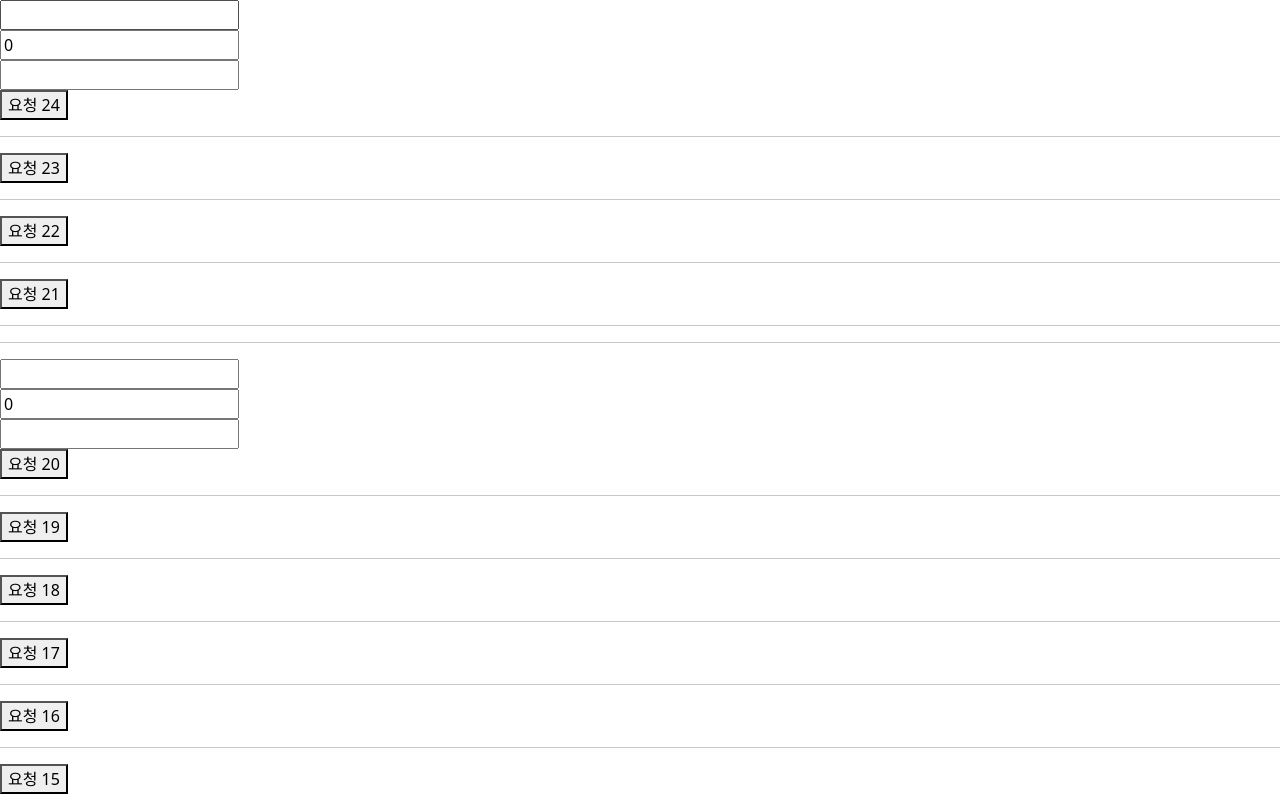
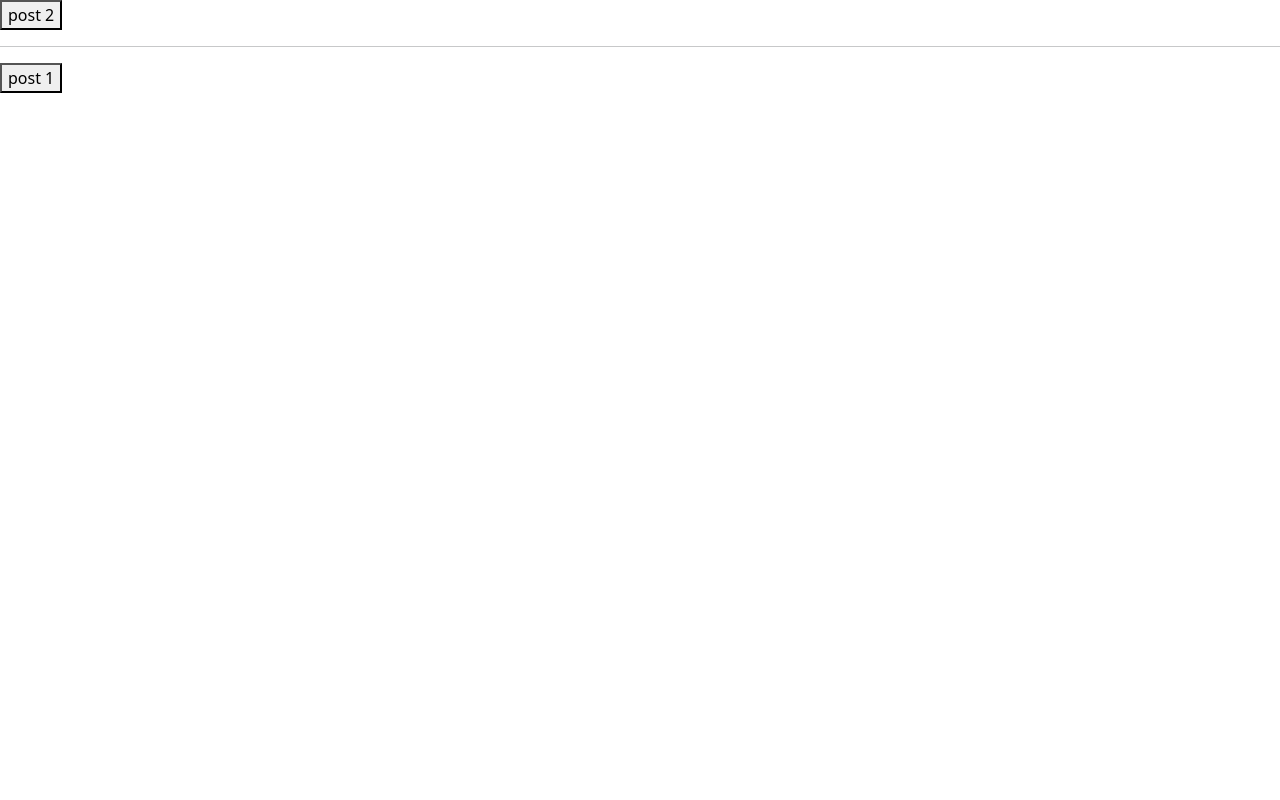
Before and after one commit to sebaek/react-20250630, a React (Vite) app: page / in a window 1280 px wide. Shown: the top 800 px of the page. Built offline with nearby package versions, Linux system fonts and the light colour scheme.

Commit message:
post 요청

```diff
--- /dev/null
+++ b/src/App54.jsx
@@ -0,0 +1,22 @@
+import React from "react";
+import axios from "axios";
+
+function App54(props) {
+  function handleButton1Click() {
+    axios.request({ method: "post", url: "/api/main29/sub1" });
+  }
+
+  function handleButton2Click() {
+    axios.post("/api/main29/sub2"); // 더 자주
+  }
+
+  return (
+    <div>
+      <button onClick={handleButton2Click}>post 2</button>
+      <hr />
+      <button onClick={handleButton1Click}>post 1</button>
+    </div>
+  );
+}
+
+export default App54;
--- a/src/main.jsx
+++ b/src/main.jsx
@@ -1,10 +1,10 @@
 import { StrictMode } from "react";
 import { createRoot } from "react-dom/client";
 import "bootstrap/dist/css/bootstrap.min.css";
-import App53 from "./App53.jsx";
+import App54 from "./App54.jsx";
 
 createRoot(document.getElementById("root")).render(
   <StrictMode>
-    <App53 />
+    <App54 />
   </StrictMode>,
 );
```
